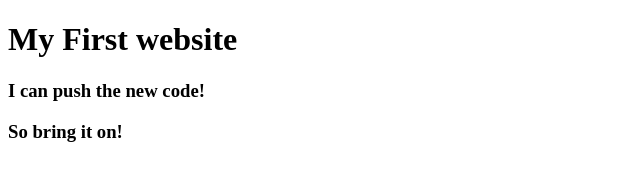
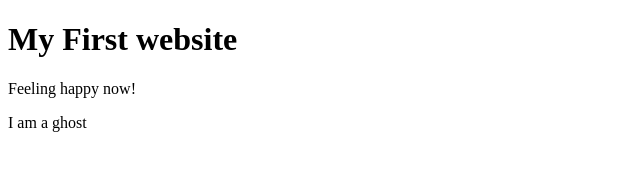
Before and after one commit to shakil-mahmud-jr/first-website, a plain HTML site: page index.html in a window 1280 px wide. Shown: the whole page, without its empty margins (0-640 px from the left). Drawn offline with Linux system fonts and the light colour scheme.

Commit message:
ghost added

```diff
--- a/index.html
+++ b/index.html
@@ -7,7 +7,7 @@
 </head>
 <body>
     <h1>My First website</h1>
-    <h3>I can push the new  code!</h3>
-    <h3>So bring it on!</h3>
+    <P>Feeling happy now!</P>
+    <p>I am a ghost</p>
 </body>
 </html>
```
